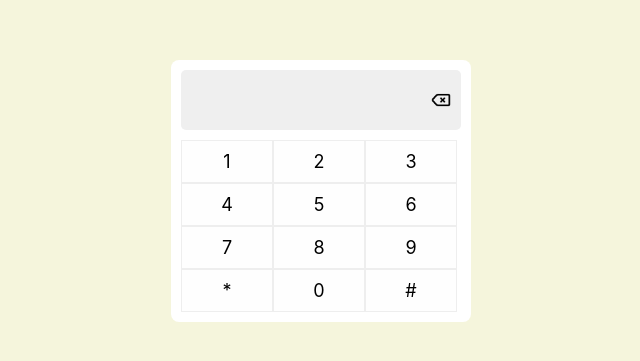
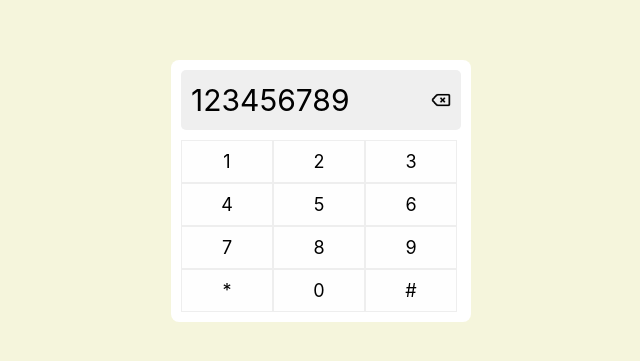
Before and after one commit to rj7shakya/keypad, a React (Create React App) app: page / in a window 1280 px wide. Shown: the part 209-570 px from the top of the page, without its empty margins (319-959 px from the left). Built offline with nearby package versions, Linux system fonts and the light colour scheme.

Commit message:
final changes

```diff
--- /dev/null
+++ b/src/components/Container.js
@@ -0,0 +1,8 @@
+import React, { Component } from "react";
+
+export default class Container extends Component {
+  render() {
+    console.log("this.props", this.props);
+    return <div className="main__container">{this.props.children}</div>;
+  }
+}
--- a/src/components/Field.js
+++ b/src/components/Field.js
@@ -1,11 +1,13 @@
-import React from "react";
+import React, { useState } from "react";
 import back from "./back.webp";
 
-const Field = () => {
+const Field = (props) => {
+  console.log(props);
+
   return (
     <div className="phone__field">
-      <div className="phone__number">{}</div>
-      <img className="phone__back" src={back} />
+      <div className="phone__number">{props.allkeys}</div>
+      <img className="phone__back" src={back} onClick={props.removeDigit} />
     </div>
   );
 };
--- a/src/components/Key.js
+++ b/src/components/Key.js
@@ -1,7 +1,11 @@
 import React from "react";
 
-const Key = ({ number }) => {
-  return <div className="phone__key one">{number}</div>;
+const Key = ({ number, addDigit }) => {
+  return (
+    <div className="phone__key one" onClick={() => addDigit(number)}>
+      {number}
+    </div>
+  );
 };
 
 export default Key;
--- a/src/components/Keypad.js
+++ b/src/components/Keypad.js
@@ -1,22 +1,40 @@
 import React, { useState } from "react";
+import Container from "./Container";
 import Field from "./Field";
 
 import Key from "./Key";
 
 const Keypad = () => {
   const numbers = ["1", "2", "3", "4", "5", "6", "7", "8", "9", "*", "0", "#"];
+  const [allkeys, setAllKeys] = useState("123456789");
+
+  const removeDigit = () => {
+    if (allkeys.length > 0) {
+      setAllKeys(allkeys.substring(0, allkeys.length - 1));
+    } else {
+      alert("cannot be less than 1");
+    }
+  };
+
+  const addDigit = (val) => {
+    if (allkeys.length > 9) {
+      alert("cannot be more than 10 digit");
+    } else {
+      setAllKeys(allkeys + val);
+    }
+  };
 
   return (
-    <div className="main__container">
+    <Container>
       <div className="phone__container">
-        <Field />
+        <Field allkeys={allkeys} removeDigit={removeDigit} />
         <div className="phone__keypad">
           {numbers.map((i, index) => (
-            <Key number={i} key={index} />
+            <Key number={i} key={index} addDigit={addDigit} />
           ))}
         </div>
       </div>
-    </div>
+    </Container>
   );
 };
 
```
